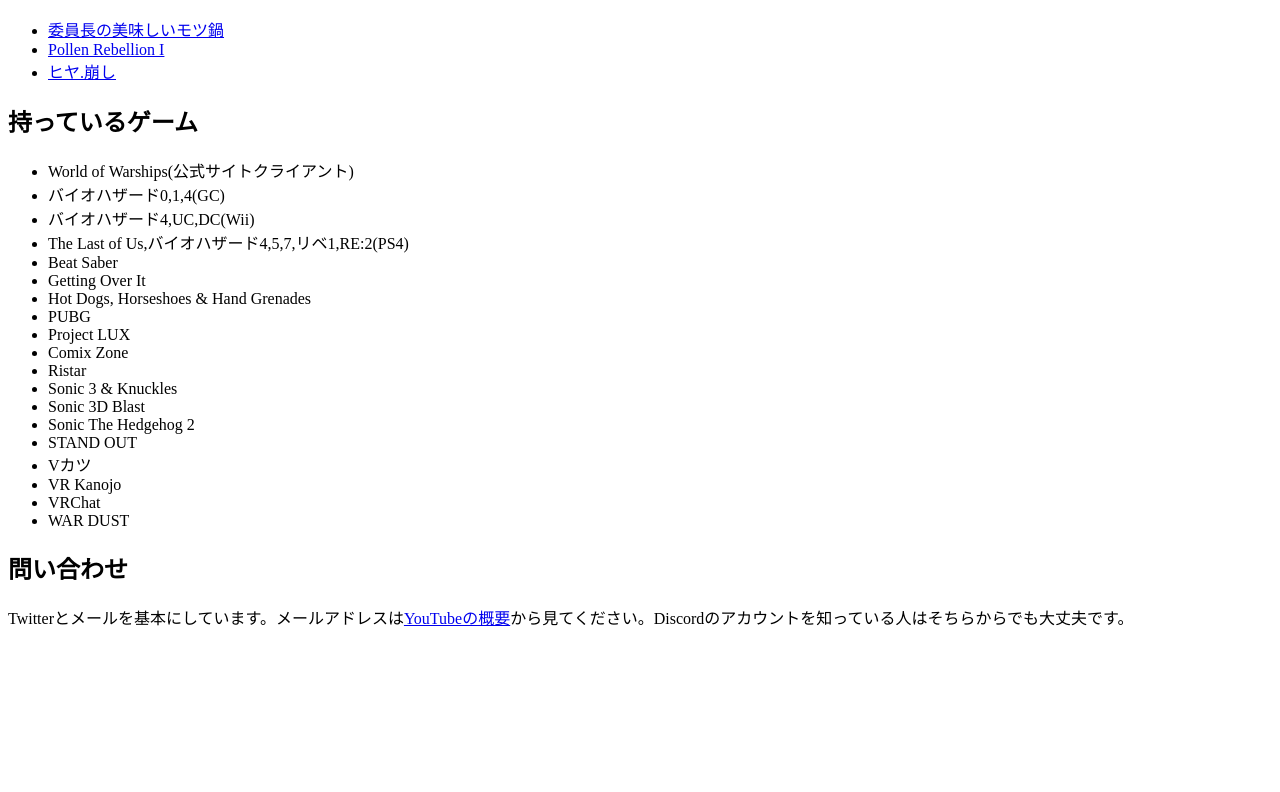
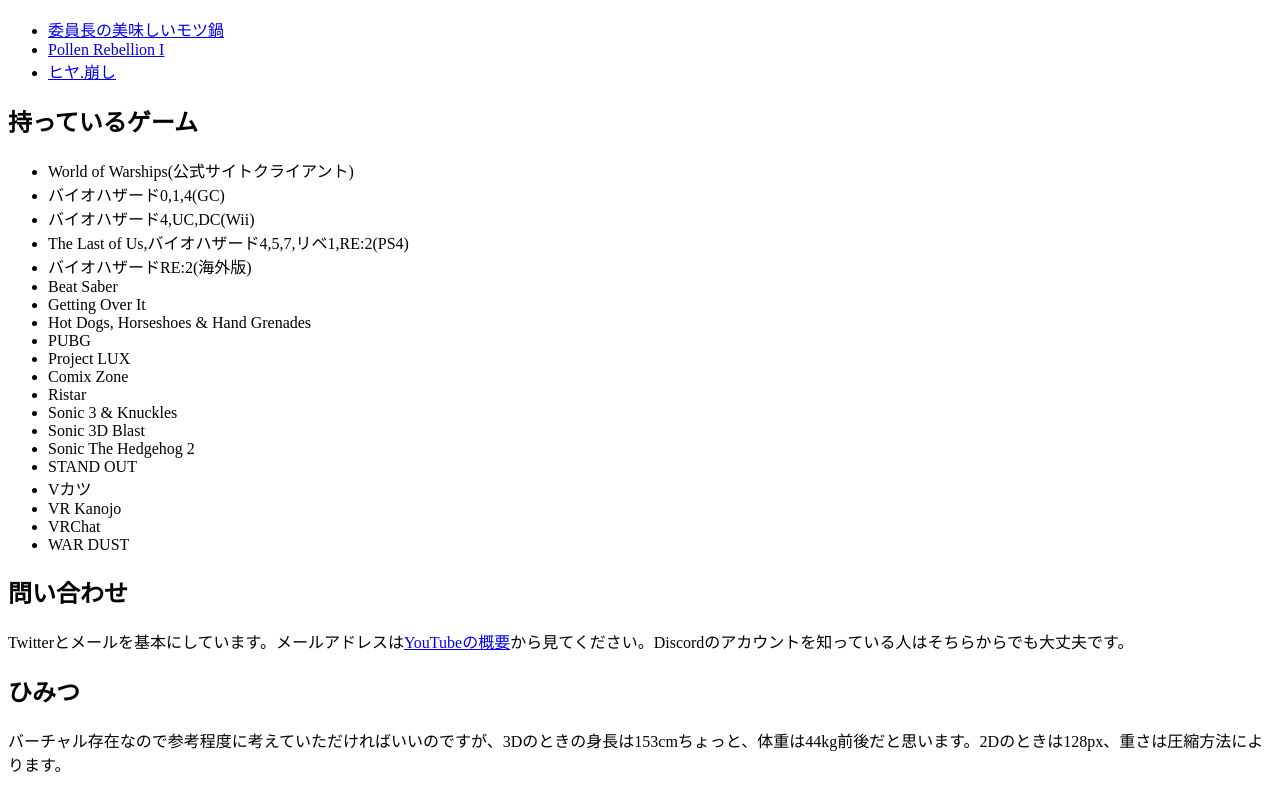
Before and after one commit to YukiYukiVirtual/YukiYukiVirtual.github.io, a plain HTML site: page index.html in a window 1280 px wide. Shown: the part 1016-1808 px from the top of the page. Before the commit the page ends 1661 px from the top, so only its background shows below. Drawn offline with Linux system fonts and the light colour scheme.

Commit message:
ひみつ

```diff
--- a/index.html
+++ b/index.html
@@ -51,6 +51,7 @@
 			<li>バイオハザード0,1,4(GC)
 			<li>バイオハザード4,UC,DC(Wii)
 			<li>The Last of Us,バイオハザード4,5,7,リベ1,RE:2(PS4)
+			<li>バイオハザードRE:2(海外版)
 			<li>Beat Saber
 			<li>Getting Over It
 			<li>Hot Dogs, Horseshoes & Hand Grenades
@@ -70,6 +71,8 @@
 
 		<h2>問い合わせ</h2>
 		<p>Twitterとメールを基本にしています。メールアドレスは<a href="https://www.youtube.com/channel/UCHqBzs8b-3q0X2OpIEgINOg/about">YouTubeの概要</a>から見てください。Discordのアカウントを知っている人はそちらからでも大丈夫です。</p>
+		<h2>ひみつ</h2>
+		<p>バーチャル存在なので参考程度に考えていただければいいのですが、3Dのときの身長は153cmちょっと、体重は44kg前後だと思います。2Dのときは128px、重さは圧縮方法によります。</p>
 		<!--
 		<h2></h2>
 		<ul>
```
